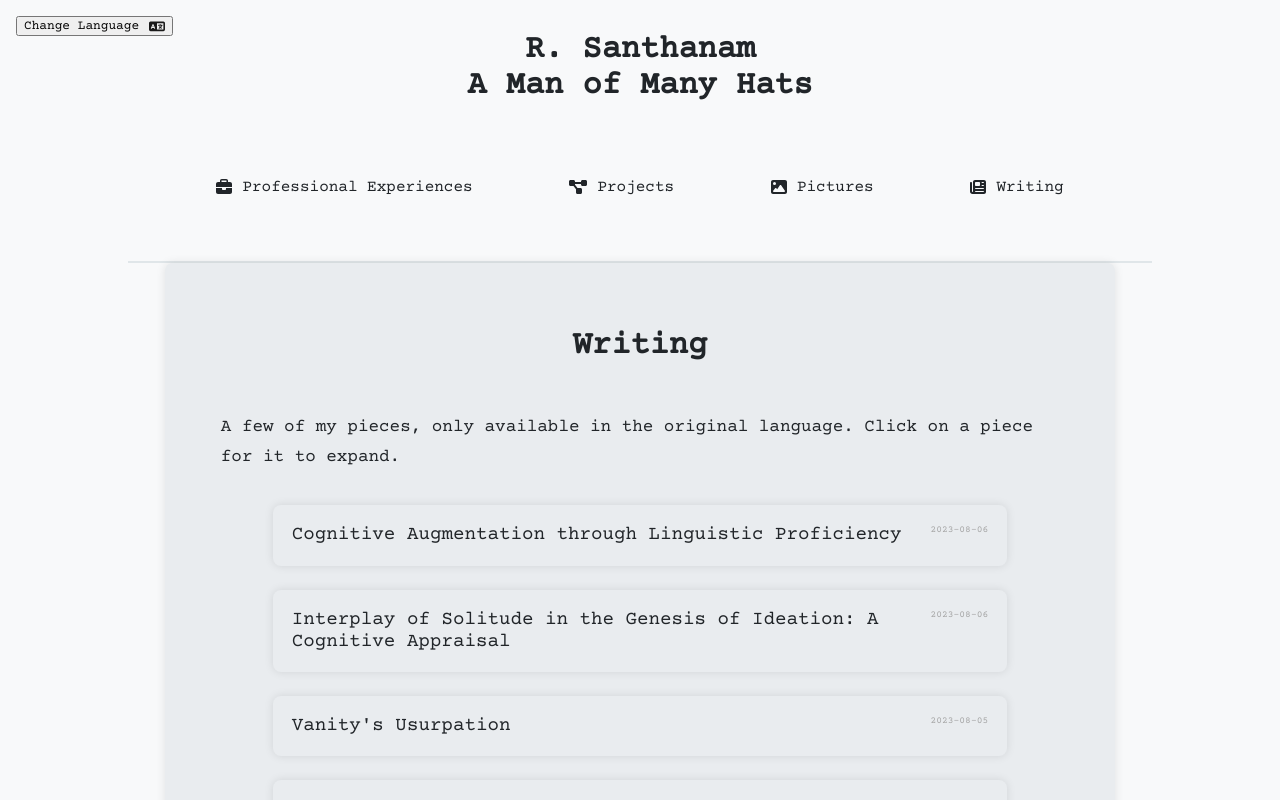
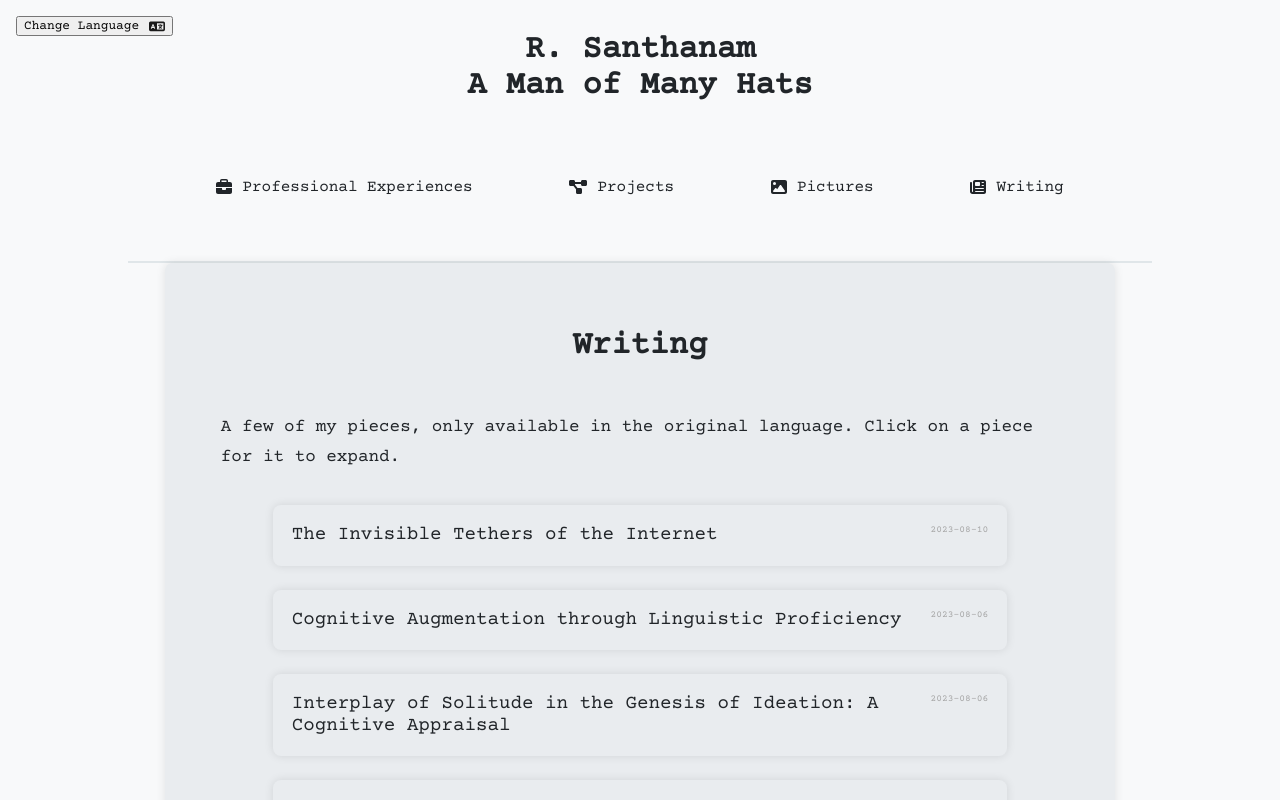
Before and after one commit to rishisant/santanamu_web, a React (Create React App) app: page /writing in a window 1280 px wide. Shown: the top 800 px of the page. Built offline with nearby package versions, Linux system fonts and the light colour scheme; a web font is replaced by a local one.

Commit message:
[MR] More readings

```diff
--- a/src/Writing.js
+++ b/src/Writing.js
@@ -94,6 +94,38 @@ const Writing = () => {
                 </div>
                 <div className="header_desc">
                     {t("writing_desc")}
+                </div>
+
+                <div className="writing_container" onClick={() => entry_on_click("5")}>
+                    <div className="date_of_writing">
+                        2023-08-10
+                    </div>
+                    <div className="title_of_writing">
+                        The Invisible Tethers of the Internet
+                    </div>
+                    <div className="piece_of_writing" wid="5" style={{ display: "none" }}>
+                    I feel like as of late I’ve been using too flowery of language (as my father likes to call it) – I feel like I’ve been lacking more of a personalized feel to my prose.
+                    <br></br><br></br>
+                    Don’t get me wrong, I do enjoy my past pieces, but they feel quite impersonal. Doesn’t feel as human as I’d like it to.
+                    <br></br><br></br>
+                    I want to particularly delve into worldly evolution – not an evolution in the sense of Darwinism, which I inherently find fraudulent; however, an abstracted concept of evolution. Perhaps, let’s say the evolution of human interaction. This phenomenon particularly affects the younger generation. As we streamline towards a digitized society, we notice the greatest influence on the most impressionable minds. Unsurprisingly, they also wield considerable influence over cultural trends due to their unsurpassed Internet usage, dictating what becomes mainstream.
+                    <br></br><br></br>
+                    I would like to note an alternate point about how I believe due to the shortened language we have begun using (and I attribute this primarily to the Internet’s proliferation ability) that we have limited our range of thoughts and expression – which I believe will ultimately lead to the demise of widespread sophistication amongst the populous (but who’s to say this hasn’t yet happened?). I will dive into the destruction of the English language and its dire consequences within another essay.
+                    <br></br><br></br>
+                    Back to the topic – the more an individual spends time on the Internet, lacking direct human interaction (I will say that if the majority of one's human interaction is with humans that interact with the Internet more than they do with other humans, this is also not favorable) — I find that they subject themselves to a peculiar torture – one that individuals willingly subject themselves to (a Stockholm syndrome of sorts). Internet addiction, most definitely, is a veritable thing. All of us, at one point or another, have found ourselves ensnared within the web’s inescapable trap of infinite content.
+                    <br></br><br></br>
+                    The torture ironically engages us primarily due to the 'curatable' dimension of our Internet experience. Subject to our discretion are countless options – we decide what to watch, what to consume (although I would imply external influences significantly impact our decisions) and how to express ourselves. A simple remedy? A pseudonym to interact without apprehension, your human identity de-personified through an avatar or username.
+                    <br></br><br></br>
+                    Most people, however, are not vigilant enough of controlling their own desire – which is why you get average daily screen times exceeding six or more hours amongst the Internet generation no matter where you go. This is not a local ailment, but a pandemic that threatens all demographics. The exploitation of addiction by certain groups and organizations aids not in this matter. People are then turned into eternal consumers and thus into nothing but drones… The newly coined term “NPC” seems rather humorous, yet uncannily accurate in this situation.
+                    <br></br><br></br>
+                    The problem is, you start having people think they’re not “NPCs” when they virtually are. The only separation from this, I’ve found, is a belief in the divine and an understanding of your actions and the consequences they hold on one’s spirit.
+                    <br></br><br></br>
+                    And the Internet, no matter how useful it can be – is in the modern age, a direct spiritual enemy.
+                    <br></br><br></br>
+                    Be wise with your desires and they shall not chain you. The more you indulge in them, the more they burgeon, betraying you by devouring you whole in the end.
+                    <br></br><br></br>
+                    <div style={{ float: "right" }}> - R. Santhanam </div>
+                    </div>
                 </div>
 
                 <div className="writing_container" onClick={() => entry_on_click("4")}>
```
